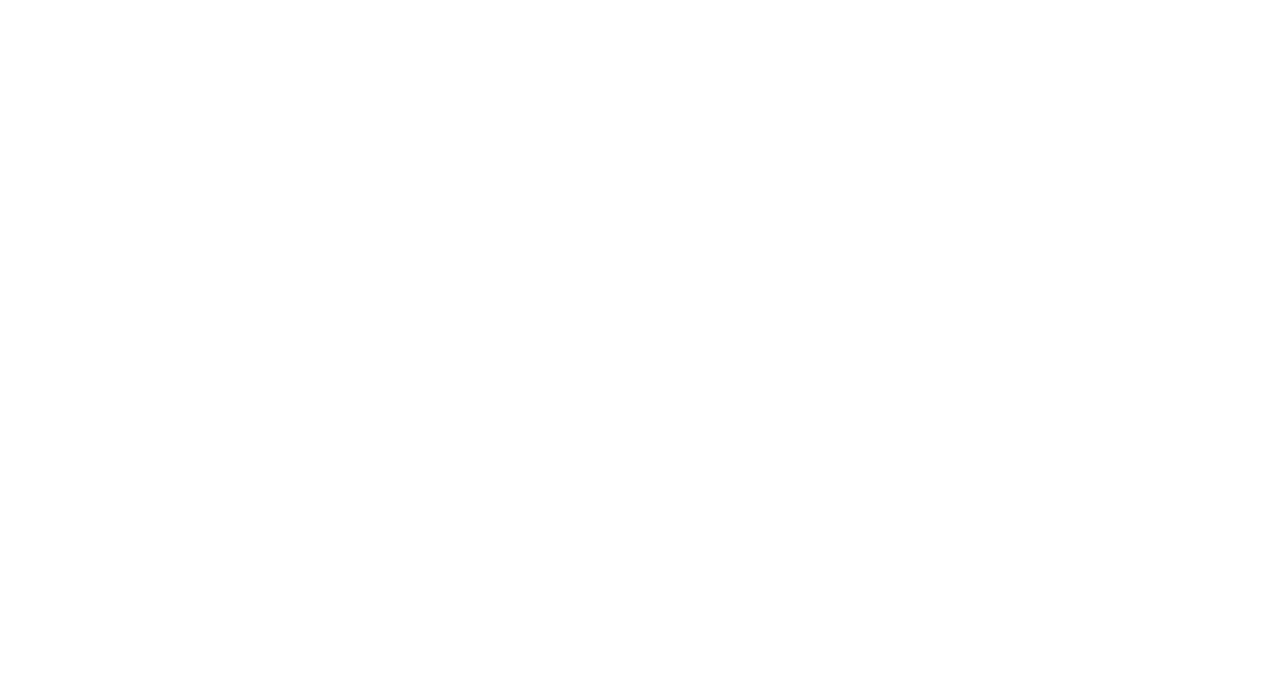
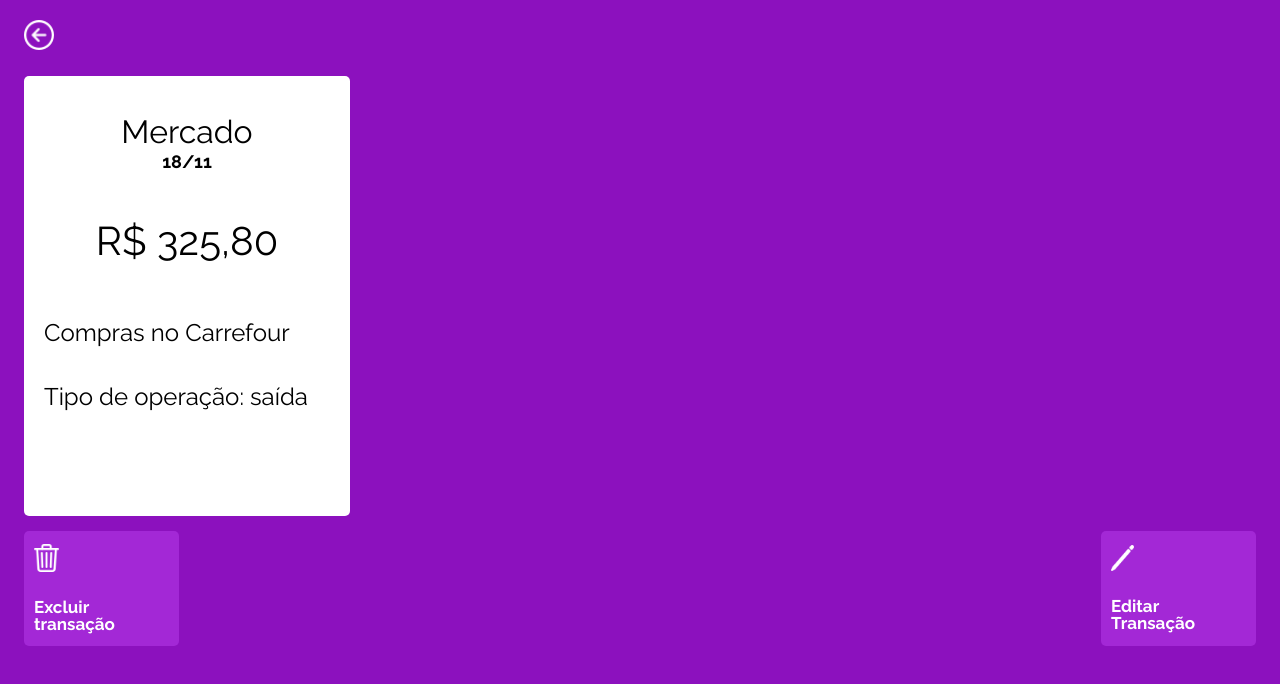
Before and after one commit to Laisses/-driven-my-wallet-front-end, a React (Create React App) app: page /transactions/1 in a window 1280 px wide. Shown: the top 684 px of the page. Built offline with nearby package versions, Linux system fonts and the light colour scheme; a web font is replaced by a local one.

Commit message:
Transaction.js: create transaction component with mock data

```diff
--- a/src/components/Transaction.js
+++ b/src/components/Transaction.js
@@ -1,6 +1,165 @@
+import { BASE_URL } from "./constants";
+import { useContext, useEffect, useState } from "react";
+import { AppContext } from "./context";
+import axios from "axios";
+import { Link } from "react-router-dom";
+import styled from "styled-components";
+import { Container, TransactionLoading } from "./Common";
+import backIcon from "../assets/images/backIcon.png";
+import deleteIcon from "../assets/images/deleteIcon.png";
+import editIcon from "../assets/images/editIcon.png";
+
+const mockTransactions =
+{
+    id: 1,
+    title: "Mercado",
+    amount: "325,80",
+    date: "18/11",
+    description: "Compras no Carrefour",
+    type: "outflow"
+};
+
 export const Transaction = () => {
+    const { user } = useContext(AppContext);
+    const [transaction, setTransaction] = useState(mockTransactions);
+
+    const selectType = (type) => {
+        if (type === "outflow") {
+            return " saída";
+        } else if (type === "inflow") {
+            return " entrada";
+        }
+    };
+
     return (
-        <>
-        </>
+        <Container>
+            <Header>
+                <HeaderImg>
+                    <BackIcon
+                        src={backIcon}
+                        alt="ícone de voltar"
+                    />
+                </HeaderImg>
+            </Header>
+            <Main>
+                <Title>{transaction.title}</Title>
+                <Date>{transaction.date}</Date>
+                <Amount>R$ {transaction.amount}</Amount>
+                <Description>{transaction.description}</Description>
+                <Type>
+                    Tipo de operação:{selectType(transaction.type)}
+                </Type>
+            </Main>
+            <Footer>
+                <Button>
+                    <DeleteIcon
+                        src={deleteIcon}
+                        alt="ícone de deletar"
+                    />
+                    <div>Excluir transação</div>
+                </Button>
+                <Button>
+                    <EditIcon
+                        src={editIcon}
+                        alt="ícone de editar"
+                    />
+                    <div>Editar Transação</div>
+                </Button>
+            </Footer>
+        </Container>
     );
-}
+};
+
+const Header = styled.div`
+    display: flex;
+    align-items: center;
+    margin-top: 20px;
+`;
+
+const HeaderImg = styled.a`
+    img {
+        width: 30px;
+        height: 30px;
+    }
+`;
+
+const Main = styled.div`
+    display: flex;
+    flex-direction: column;
+    width: 326px;
+    height: 440px;
+    margin-top: 23px;
+    padding-left: 20px;
+    padding-right: 20px;
+    background-color: #ffffff;
+    border-radius: 5px;
+`;
+
+const Title = styled.h1`
+    font-size: 32px;
+    text-align: center;
+    margin: 40px auto 5px auto;
+`;
+
+const Date = styled.p`
+    font-size: 18px;
+    font-weight: bold;
+    text-align: center;
+`;
+
+const Amount = styled.p`
+    font-size: 40px;
+    text-align: center;
+    margin: 50px auto;
+`;
+
+const Description = styled.p`
+    font-size: 24px;
+    margin-top: 10px;
+    margin-bottom: 40px;
+`;
+
+const Type = styled.p`
+    font-size: 24px;
+`;
+
+const Footer = styled.div`
+    display: flex;
+    justify-content: space-between;
+    align-items: center;
+`;
+
+const Button = styled(Link)`
+    width: 155px;
+    height: 115px;
+    margin-top: 15px;
+    padding-left: 10px;
+    font-size: 17px;
+    font-weight: bold;
+    text-decoration: none;
+    color: #ffffff;
+    background-color: #A328D6;
+    border: none;
+    border-radius: 5px;
+    display: flex;
+    flex-direction: column;
+    justify-content: space-around;
+    div {
+        width: 64px;
+    }
+`;
+
+const BackIcon = styled.img`
+    width: 25px;
+    height: 25px;
+`;
+
+const DeleteIcon = styled.img`
+    width: 25px;
+    height: 28px;
+`;
+
+const EditIcon = styled.img`
+    width: 23px;
+    height: 26px;
+`;
```
